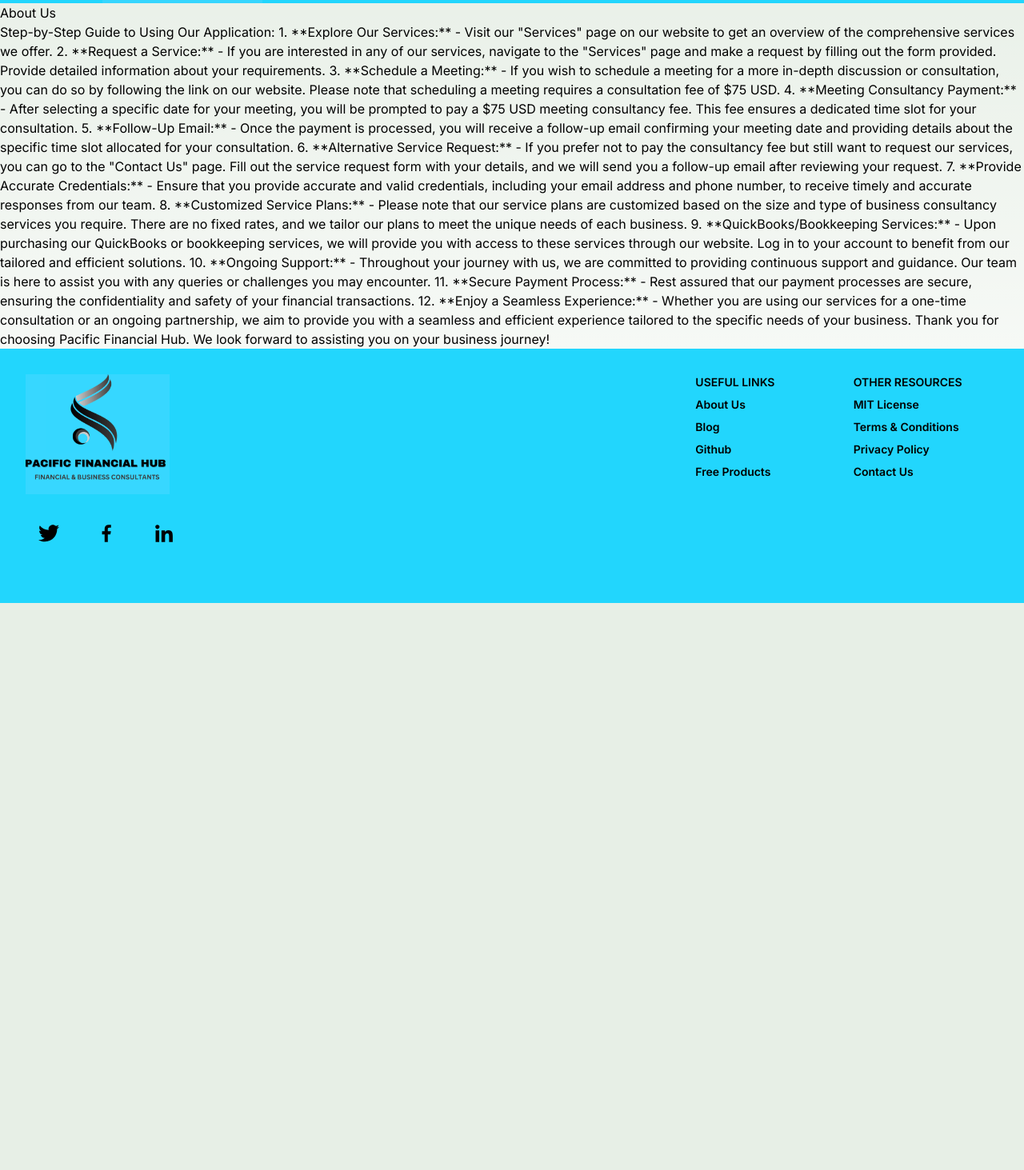
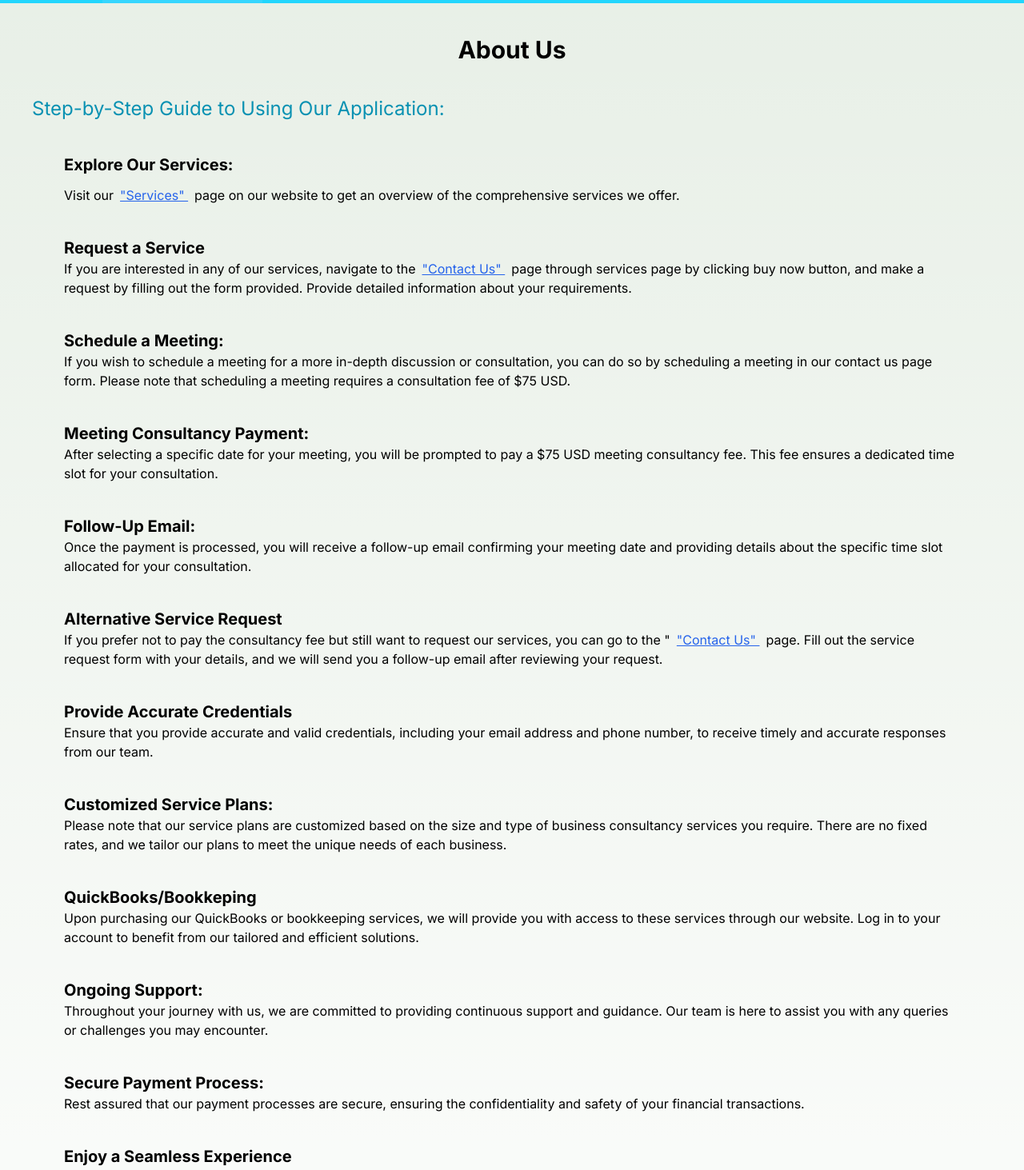
Before and after one commit to Huzaifa134/business-serv, a Next.js app: page /aboutus in a window 1280 px wide. Shown: the part 100-1563 px from the top of the page at 80% size. Before the commit the page ends 854 px from the top, so only its background shows below. Built offline with nearby package versions, Linux system fonts and the light colour scheme.

Commit message:
about us

```diff
--- a/src/app/aboutus/page.tsx
+++ b/src/app/aboutus/page.tsx
@@ -1,51 +1,98 @@
 "use client"
+import Link from "next/link";
 import React from "react";
 
 export default function AboutUs() {
+
     return (
-        <div>
-            <h1> About Us</h1>
-            <p>
+        <div className="flex flex-col">
+
+            <h1 className="text-center mt-10 font-bold lg:text-3xl md:text-3xl max-[717px]:text-[25px] max-[717px]:tracking-widest max-[717px]:text-center ">
+                About Us
+                </h1>
+            <h2 className="mx-10 bold my-10 font-normal text-cyan-600 md:text-2xl max-[700px]:text-[20px] max-[700px]">
             Step-by-Step Guide to Using Our Application:
+            </h2>
+            <div>
 
-1. **Explore Our Services:**
-   - Visit our "Services" page on our website to get an overview of the comprehensive services we offer.
+<ul>
+   <li className="mx-20 ">
+      <h2 className="font-bold md:text-xl max-[700px]:text-[20px] max-[700px] ">Explore Our Services:</h2>
+  <p className="my-3">Visit our
+  <Link href="/services">
+   <span className="underline underline-offset-1 text-blue-600 mx-2">"Services" </span>
+   </Link>page on our website to get an overview of the comprehensive services we offer.
+   </p>
+</li>
+<li className= "mx-20 my-10">
+   <h2 className="font-bold md:text-xl max-[700px]:text-[20px] max-[700px] ">Request a Service</h2>
+   <p> If you are interested in any of our services, navigate to the
+   <Link href="/Form">
+   <span className="underline underline-offset-1 text-blue-600 mx-2">"Contact Us" </span>
+   </Link>
+      page through services page by clicking buy now button, and make a request by filling out the form provided. Provide detailed information about your requirements.</p>
+</li>
+<li className= "mx-20 my-10">
+<h1  className="font-bold md:text-xl max-[700px]:text-[20px] max-[700px]">Schedule a Meeting:</h1>
+ <p>If you wish to schedule a meeting for a more in-depth discussion or consultation, you can do so by scheduling a meeting in our contact us page form. Please note that scheduling a meeting requires a consultation fee of $75 USD.</p>
+</li>
+<li className= "mx-20 my-10">
+ <h2 className="font-bold md:text-xl max-[700px]:text-[20px] max-[700px]">Meeting Consultancy Payment:</h2>
+    <p>
+    After selecting a specific date for your meeting, you will be prompted to pay a $75 USD meeting consultancy fee. This fee ensures a dedicated time slot for your consultation.
+    </p>
+</li>
+<li className= "mx-20 my-10">
+   <h2 className="font-bold md:text-xl max-[700px]:text-[20px] max-[700px]">Follow-Up Email:</h2>
+ {/* <h2Follow-Up Email:></h2>** */}
+ <p>Once the payment is processed, you will receive a follow-up email confirming your meeting date and providing details about the specific time slot allocated for your consultation.</p>
+</li>
+<li className= "mx-20 my-10">
+   <h2 className="font-bold md:text-xl max-[700px]:text-[20px] max-[700px]">Alternative Service Request</h2>
+<p>If you prefer not to pay the consultancy fee but still want to request our services, you can go to the
+   "<Link href="/Form">
+   <span className="underline underline-offset-1 text-blue-600 mx-2">"Contact Us" </span>
+   </Link>
+   page. Fill out the service request form with your details, and we will send you a follow-up email after reviewing your request.</p>
+</li>
+<li className= "mx-20 my-10">
+<h2   className="font-bold md:text-xl max-[700px]:text-[20px] max-[700px]">Provide Accurate Credentials</h2>
+ <p>Ensure that you provide accurate and valid credentials, including your email address and phone number, to receive timely and accurate responses from our team.</p>
+</li>
+<li className= "mx-20 my-10">
+<h2 className="font-bold md:text-xl max-[700px]:text-[20px] max-[700px]">Customized Service Plans:</h2>
+  <p>Please note that our service plans are customized based on the size and type of business consultancy services you require. There are no fixed rates, and we tailor our plans to meet the unique needs of each business.</p>
+</li>
+<li className= "mx-20 my-10">
+   <h2 className="font-bold md:text-xl max-[700px]:text-[20px] max-[700px]">QuickBooks/Bookkeping</h2>
+   <p>
+      Upon purchasing our QuickBooks or bookkeeping services, we will provide you with access to these services through our website. Log in to your account to benefit from our tailored and efficient solutions.
+</p>
+</li>
+   <li className= "mx-20 my-10"><h2 className="font-bold md:text-xl max-[700px]:text-[20px] max-[700px]">Ongoing Support:
+      </h2>
+      <p>
 
-2. **Request a Service:**
-   - If you are interested in any of our services, navigate to the "Services" page and make a request by filling out the form provided. Provide detailed information about your requirements.
+    Throughout your journey with us, we are committed to providing continuous support and guidance. Our team is here to assist you with any queries or challenges you may encounter.
 
-3. **Schedule a Meeting:**
-   - If you wish to schedule a meeting for a more in-depth discussion or consultation, you can do so by following the link on our website. Please note that scheduling a meeting requires a consultation fee of $75 USD.
+         </p>
+         </li>
 
-4. **Meeting Consultancy Payment:**
-   - After selecting a specific date for your meeting, you will be prompted to pay a $75 USD meeting consultancy fee. This fee ensures a dedicated time slot for your consultation.
+  <li className= "mx-20 my-10">
+   <h2 className="font-bold md:text-xl max-[700px]:text-[20px] max-[700px]">Secure Payment Process:</h2>
+ <p>
+ Rest assured that our payment processes are secure, ensuring the confidentiality and safety of your financial transactions.
+ </p>
 
-5. **Follow-Up Email:**
-   - Once the payment is processed, you will receive a follow-up email confirming your meeting date and providing details about the specific time slot allocated for your consultation.
-
-6. **Alternative Service Request:**
-   - If you prefer not to pay the consultancy fee but still want to request our services, you can go to the "Contact Us" page. Fill out the service request form with your details, and we will send you a follow-up email after reviewing your request.
-
-7. **Provide Accurate Credentials:**
-   - Ensure that you provide accurate and valid credentials, including your email address and phone number, to receive timely and accurate responses from our team.
-
-8. **Customized Service Plans:**
-   - Please note that our service plans are customized based on the size and type of business consultancy services you require. There are no fixed rates, and we tailor our plans to meet the unique needs of each business.
-
-9. **QuickBooks/Bookkeeping Services:**
-   - Upon purchasing our QuickBooks or bookkeeping services, we will provide you with access to these services through our website. Log in to your account to benefit from our tailored and efficient solutions.
-
-10. **Ongoing Support:**
-    - Throughout your journey with us, we are committed to providing continuous support and guidance. Our team is here to assist you with any queries or challenges you may encounter.
-
-11. **Secure Payment Process:**
-    - Rest assured that our payment processes are secure, ensuring the confidentiality and safety of your financial transactions.
-
-12. **Enjoy a Seamless Experience:**
-    - Whether you are using our services for a one-time consultation or an ongoing partnership, we aim to provide you with a seamless and efficient experience tailored to the specific needs of your business.
-
+</li>
+<li className= "mx-20 my-10">
+<h2 className="font-bold md:text-xl max-[700px]:text-[20px] max-[700px]">Enjoy a Seamless Experience </h2>
+<p>You are using our services for a one-time consultation or an ongoing partnership, we aim to provide you with a seamless and efficient experience tailored to the specific needs of your business.</p>
+</li>
+<p className= "mx-20 my-10">
 Thank you for choosing Pacific Financial Hub. We look forward to assisting you on your business journey!
-            </p>
+ </p></ul>
+ </div>
         </div>
 
 
--- a/src/app/home/Home.tsx
+++ b/src/app/home/Home.tsx
@@ -8,7 +8,6 @@
 import { lusitana } from '@/components/ui/fonts';
 import Servicesection from './Services';
 import Link from 'next/link';
-import {ReactPlayerAsVideo} from './player';
 export default function  Homepage(){
 
 
@@ -66,7 +65,7 @@
               repeat={Infinity}
             />
 
-            <Link href="/Form">
+            <Link href="/aboutus">
               <GooeyButton />
             </Link>
             </div>
@@ -79,9 +78,9 @@
           <NextVideo
 
           src={mainvideo}
-          autoplay="true"
-          loop="2"
-          controls="false"
+          autoPlay={true}
+          loop={true}
+          controls={false}
           />
         </div>
         <div>
```
